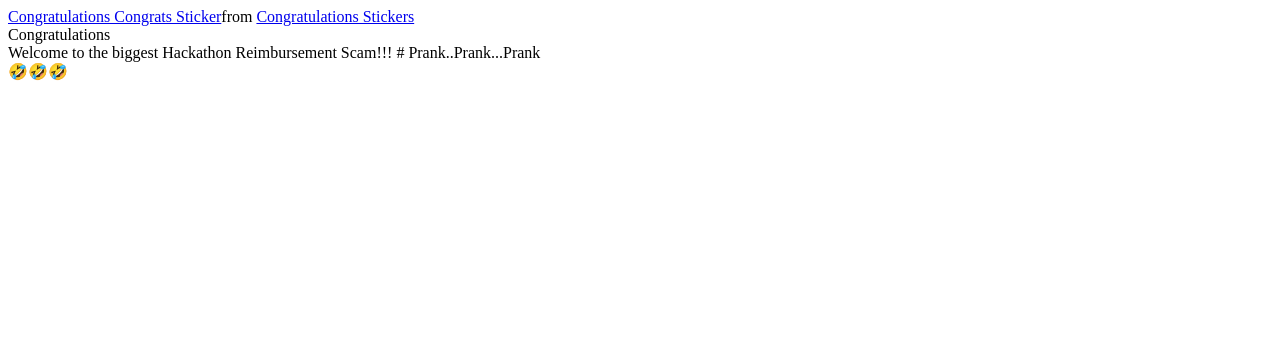
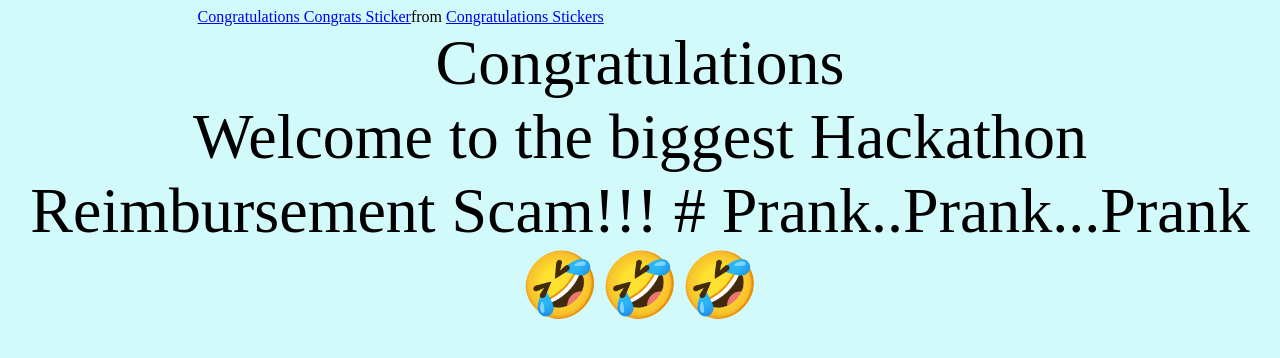
Before and after one commit to RajasthanHackathons/Hackathon, a plain HTML site: page index.html in a window 1280 px wide. Drawn offline with Linux system fonts and the light colour scheme; a script that the page names is missing.

Commit message:
Update index.html

```diff
--- a/index.html
+++ b/index.html
@@ -4,7 +4,7 @@
     <meta charset="UTF-8">
     <meta http-equiv="X-UA-Compatible" content="IE=edge">
     <meta name="viewport" content="width=device-width, initial-scale=1.0">
-    <link rel="stylesheet" href="\#Hackathon\style.css">
+    <link rel="stylesheet" href="\Hackathon\style.css">
     <title>#HACKATHON</title>
 </head>
 <body>
```
